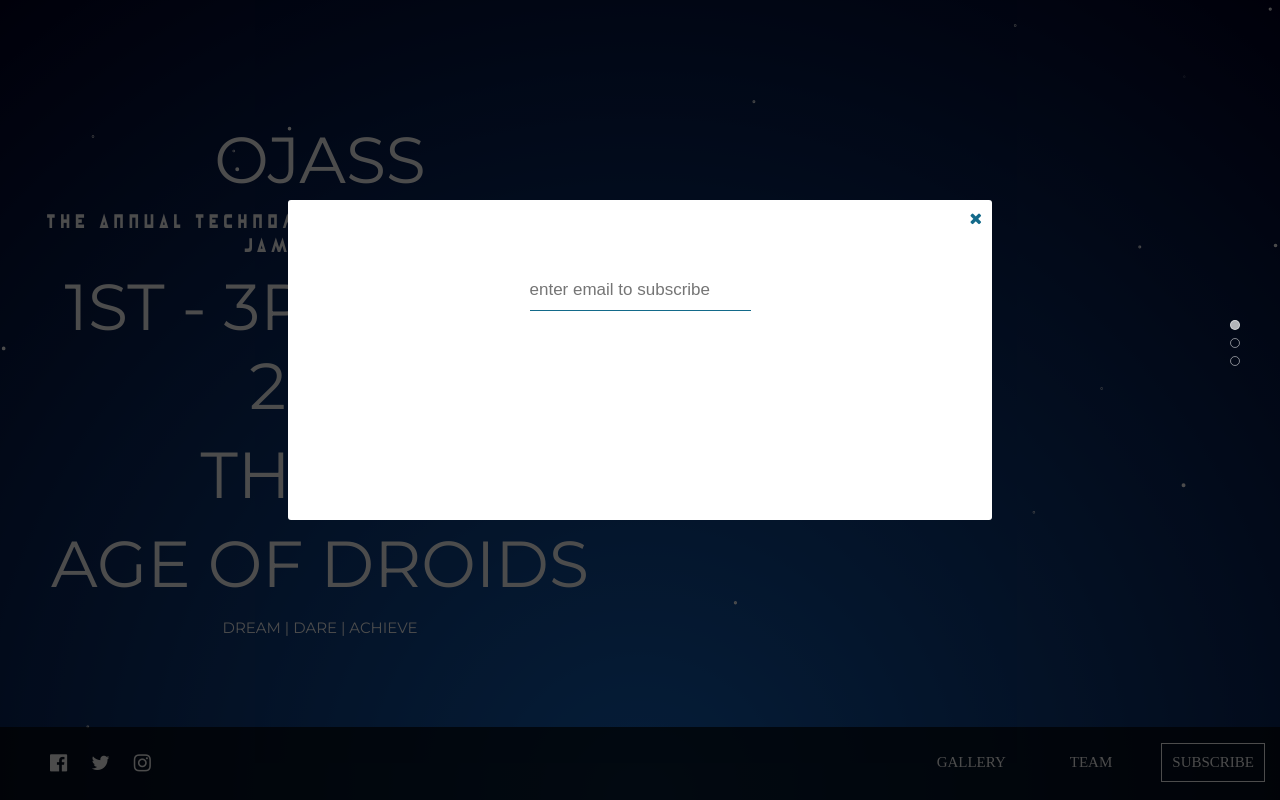
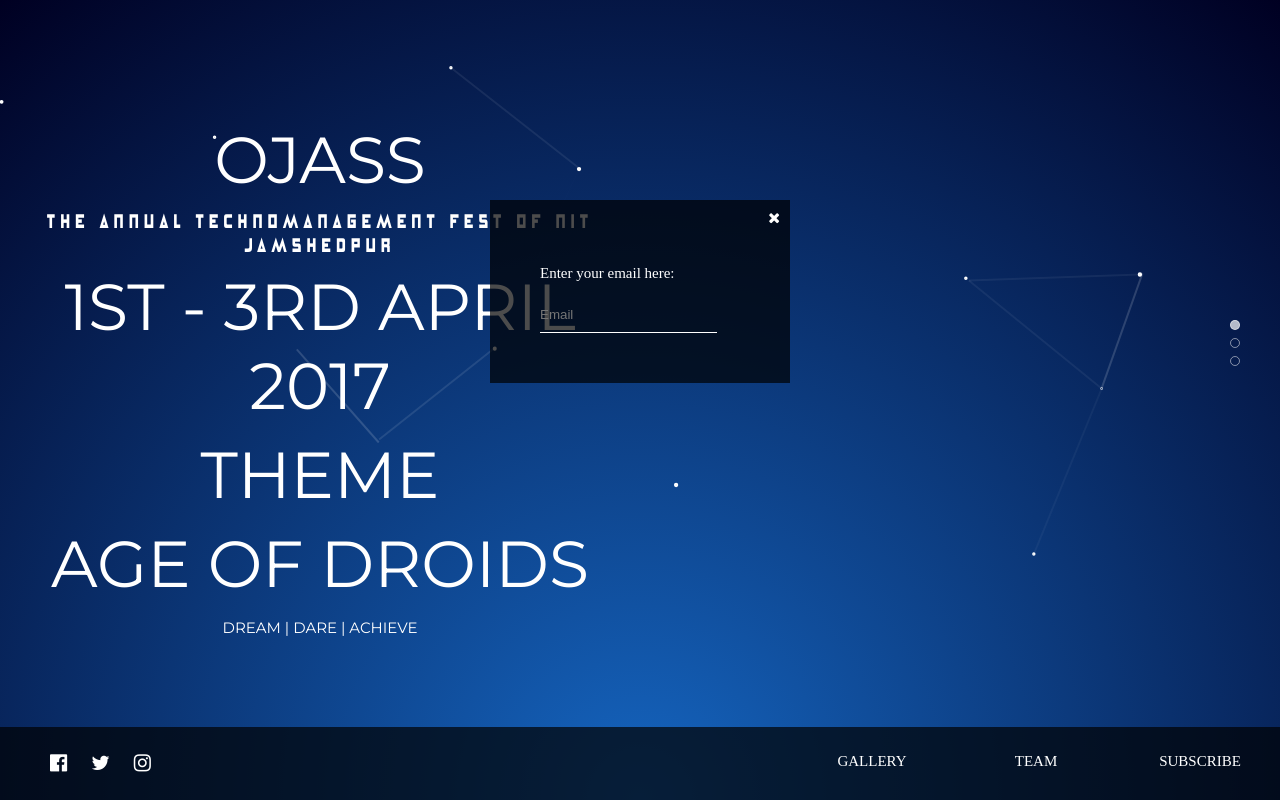
Before and after one commit to apnaakshay/ojasspresite, a website: page index.html in a window 1280 px wide. Both pictures are taken after a click on the item "SUBSCRIBE". Drawn offline with Linux system fonts and the light colour scheme.

Commit message:
Major Style changes

```diff
--- a/css/style.css
+++ b/css/style.css
@@ -1,5 +1,47 @@
 @import url(https://fonts.googleapis.com/css?family=Montserrat);
 
+/*SVG ANIMATION*/
+.svg-wrapper {
+    height: 30px;
+    margin: 0 auto;
+    position: relative;
+    top: 50%;
+    width: 100px;
+
+}
+
+.shape {
+    fill: transparent;
+    stroke-dasharray: 140 540;
+    stroke-dashoffset: -474;
+    stroke-width: 8px;
+    stroke: #ffffff;
+}
+
+.text {
+    color: #fff;
+    font-size: 15px;
+    position: relative;
+    top: -29px;
+}
+
+@keyframes draw {
+    0% {
+        stroke-dasharray: 140 540;
+        stroke-dashoffset: -474;
+        stroke-width: 8px;
+    }
+    100% {
+        stroke-dasharray: 760;
+        stroke-dashoffset: 0;
+        stroke-width: 2px;
+    }
+}
+
+.svg-wrapper:hover .shape {
+    -webkit-animation: 0.5s draw linear forwards;
+    animation: 0.5s draw linear forwards;
+}
 * {
     -webkit-box-sizing: border-box;
     -moz-box-sizing: border-box;
@@ -41,7 +83,7 @@
     width: 10px;
     height: 10px;
     background: transparent;
-    border: 1px solid rgba(255,255,255, 0.5);
+    border: 1px solid rgba(255, 255, 255, 0.5);
     -webkit-border-radius: 50%;
     -moz-border-radius: 50%;
     border-radius: 50%;
@@ -52,7 +94,7 @@
 }
 
 .dot-selected {
-    background: rgba(255,255,255, 0.7) !important;
+    background: rgba(255, 255, 255, 0.7) !important;
 }
 
 .container {
@@ -76,9 +118,9 @@
     /*background: -webkit-linear-gradient(to left, #136a8a, #267871); !* Chrome 10-25, Safari 5.1-6 *!*/
     /*background: linear-gradient(to left, #136a8a, #267871); !* W3C, IE 10+/ Edge, Firefox 16+, Chrome 26+, Opera 12+, Safari 7+ *!*/
     background: radial-gradient(
-      circle at bottom center,
-      #1565C0,
-    #000022
+            circle at bottom center,
+            #1565C0,
+            #000022
     );
 
 }
@@ -95,7 +137,7 @@
 
 .title-wrapper {
     width: 50vw;
-    text-align: center  ;
+    text-align: center;
     color: white;
     margin-top: 15vh;
 }
@@ -106,16 +148,19 @@
     margin: 10px;
     text-transform: uppercase;
 }
-.title p:nth-child(2){
+
+.title p:nth-child(2) {
     font-size: 20px;
     font-family: "Angerpoise Lampshade";
     letter-spacing: 5px;
 }
-.caption p{
+
+.caption p {
     font-family: "Montserrat", sans-serif;
     font-size: 15px;
     text-transform: uppercase;
 }
+
 .title p span {
     font-size: 20px;
 }
@@ -124,7 +169,7 @@
     position: absolute;
     width: 100%;
     color: white;
-    background: rgba(0,0,0,0.7);
+    background: rgba(0, 0, 0, 0.7);
     bottom: 0px;
 }
 
@@ -142,12 +187,15 @@
     width: 50%;
     text-align: right;
 }
-.social-links ul li i{
+
+.social-links ul li i {
     font-size: 20px;
 }
+
 .nav-menu ul {
     width: 100%;
     position: relative;
+    height: 30px;
 }
 
 .nav-menu ul li {
@@ -167,35 +215,36 @@
 }
 
 #galleryLink, #teamLink {
-    border-top: 1px solid transparent;
-    border-bottom: 1px solid transparent;
+    /*border-top: 1px solid transparent;*/
+    /*border-bottom: 1px solid transparent;*/
     cursor: pointer;
 }
 
 #galleryLink:hover, #teamLink:hover {
-    border-top: 1px solid white;
-    border-bottom: 1px solid white;
+    /*border-top: 1px solid white;*/
+    /*border-bottom: 1px solid white;*/
 }
 
 #subscribeLink {
-    border: 1px solid white;
-    padding: 10px;
+    /*border: 1px solid white;*/
+    /*padding: 10px;*/
     cursor: pointer;
 }
 
-#subscribeLink:hover {
-    color: rgba(0,0,0,0.7);
-    background: white;
-}
+/*#subscribeLink:hover {*/
+/*color: rgba(0,0,0,0.7);*/
+/*background: white;*/
+/*}*/
 
 .modal-wrapper {
     position: fixed;
-    top: 0;
+    top: -100vh;
     left: 0;
-    display: none;
+    opacity: 0;
+    pointer-events: none;
     width: 100vw;
     height: 100vh;
-    background: rgba(0, 0, 0, 0.7);
+    background: transparent;
     -webkit-transition: all 0.5s linear;
     -moz-transition: all 0.5s linear;
     -ms-transition: all 0.5s linear;
@@ -204,35 +253,34 @@
 }
 
 .modal {
-    width: 55vw;
-    height: 25vw;
-    background: white;
-    border-radius: 3px;
+    width: 300px;
+    height: auto;
+    background: rgba(0,0,0,0.7);
     margin: 200px auto;
     position: relative;
+    color: white;
+    font-size: 15px;
 }
 
 .modal-body {
     width: 100%;
     position: relative;
-    padding: 20px;
-    text-align: center;
+    padding: 50px;
 
 }
 
 .modal-body input {
-    margin-top: 50px;
     border: none;
-    border-bottom: 1px solid #136a8a;
+    border-bottom: 1px solid #ffffff;
     padding: 10px 0px;
     -webkit-appearance: none;
     outline: none;
-    color: grey;
-    font-size: 17px;
+    color: white;
+    background: none;
 }
 
 .close-modal {
-    color: #136a8a;
+    color: #ffffff;
     margin: 10px;
     position: absolute;
     right: 0;
--- a/index.html
+++ b/index.html
@@ -19,9 +19,12 @@
 </head>
 <body>
 <div class="dots-navigator">
-        <div class="dot dot1"></div><br>
-        <div class="dot dot2"></div><br>
-        <div class="dot dot3"></div><br>
+    <div class="dot dot1"></div>
+    <br>
+    <div class="dot dot2"></div>
+    <br>
+    <div class="dot dot3"></div>
+    <br>
 </div>
 
 <div class="container">
@@ -51,9 +54,30 @@
             </div>
             <div class="nav-menu">
                 <ul>
-                        <li id="galleryLink">Gallery</li>
-                        <li id="teamLink">Team</li>
-                        <li id="subscribeLink">Subscribe</li>
+                    <li id="galleryLink">
+                        <div class="svg-wrapper">
+                            <svg height="30" width="100" xmlns="http://www.w3.org/2000/svg">
+                                <rect class="shape" height="30" width="100"/>
+                            </svg>
+                            <div class="text">Gallery</div>
+                        </div>
+                    </li>
+                    <li id="teamLink">
+                        <div class="svg-wrapper">
+                            <svg height="30" width="100" xmlns="http://www.w3.org/2000/svg">
+                                <rect class="shape" height="30" width="100"/>
+                            </svg>
+                            <div class="text">Team</div>
+                        </div>
+                    </li>
+                    <li id="subscribeLink">
+                        <div class="svg-wrapper">
+                            <svg height="30" width="100" xmlns="http://www.w3.org/2000/svg">
+                                <rect class="shape" height="30" width="100"/>
+                            </svg>
+                            <div class="text">Subscribe</div>
+                        </div>
+                    </li>
                 </ul>
             </div>
         </div>
@@ -92,7 +116,7 @@
             </ul>
         </div>
         <div class="team-wrapper">
-                <p class="big-center-title">Team lists  Here</p>
+            <p class="big-center-title">Team lists Here</p>
         </div>
     </div>
 </div>
@@ -102,7 +126,8 @@
     <div class="modal">
         <p class="close-modal"><i class="fa fa-close"></i></p>
         <div class="modal-body">
-                <input type="email" placeholder="enter email to subscribe"/>
+            <p>Enter your email here: </p>
+            <input type="email" placeholder="Email"/>
         </div>
     </div>
 </div>
--- a/js/main.js
+++ b/js/main.js
@@ -20,11 +20,19 @@
 
 $("#subscribeLink").click(function (event) {
     event.stopPropagation();
-    $("#subscribe-modal").show();
+    $("#subscribe-modal").css({
+        "opacity": "1",
+        "pointer-events": "auto",
+        "top":"0"
+    });
 });
 $(".close-modal").click(function (event) {
     event.stopPropagation();
-    $("#subscribe-modal").hide();
+    $("#subscribe-modal").css({
+        "opacity": "0",
+        "pointer-events": "none",
+        "top":"-100vh"
+    });
 });
 $("#galleryLink").click(function (event) {
     event.stopPropagation();
--- a/particlesConfig.json
+++ b/particlesConfig.json
@@ -1,7 +1,7 @@
 {
   "particles": {
     "number": {
-      "value": 20,
+      "value": 10,
       "density": {
         "enable": true,
         "value_area": 800
@@ -17,7 +17,7 @@
         "color": "#ffffff"
       },
       "polygon": {
-        "nb_sides": 5
+        "nb_sides": 3
       },
       "image": {
         "src": "img/github.svg",
@@ -37,17 +37,17 @@
     },
     "size": {
       "value": 1,
-      "random": true,
+      "random": false,
       "anim": {
-        "enable": false,
+        "enable": true,
         "speed": 40,
         "size_min": 0.1,
         "sync": false
       }
     },
     "line_linked": {
-      "enable": false,
-      "distance": 300,
+      "enable": true,
+      "distance": 200,
       "color": "#ffffff",
       "opacity": 0.4,
       "width": 2
@@ -55,7 +55,7 @@
     "move": {
       "enable": true,
       "speed": 12,
-      "direction": "none",
+      "direction": "up",
       "random": false,
       "straight": false,
       "out_mode": "out",
```
Lines whose indentation alone changed are shown as unchanged.
